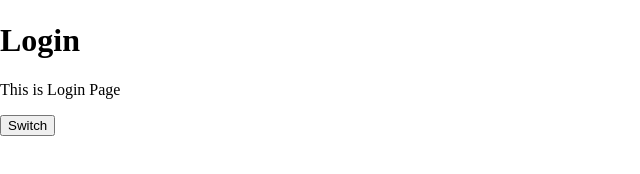
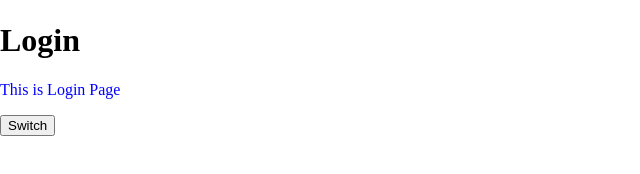
Before and after one commit to oktrifianto/SwitchLoginRegister, a plain HTML site: page index.html in a window 1280 px wide. Shown: the whole page, without its empty margins (0-640 px from the left). Drawn offline with Linux system fonts and the light colour scheme.

Commit message:
Update p style

```diff
--- a/style.css
+++ b/style.css
@@ -3,3 +3,8 @@ body {
   padding: 0px;
   padding-top: 1px;
 }
+
+p {
+  color: blue;
+  font-size: 1rem;
+}
```
